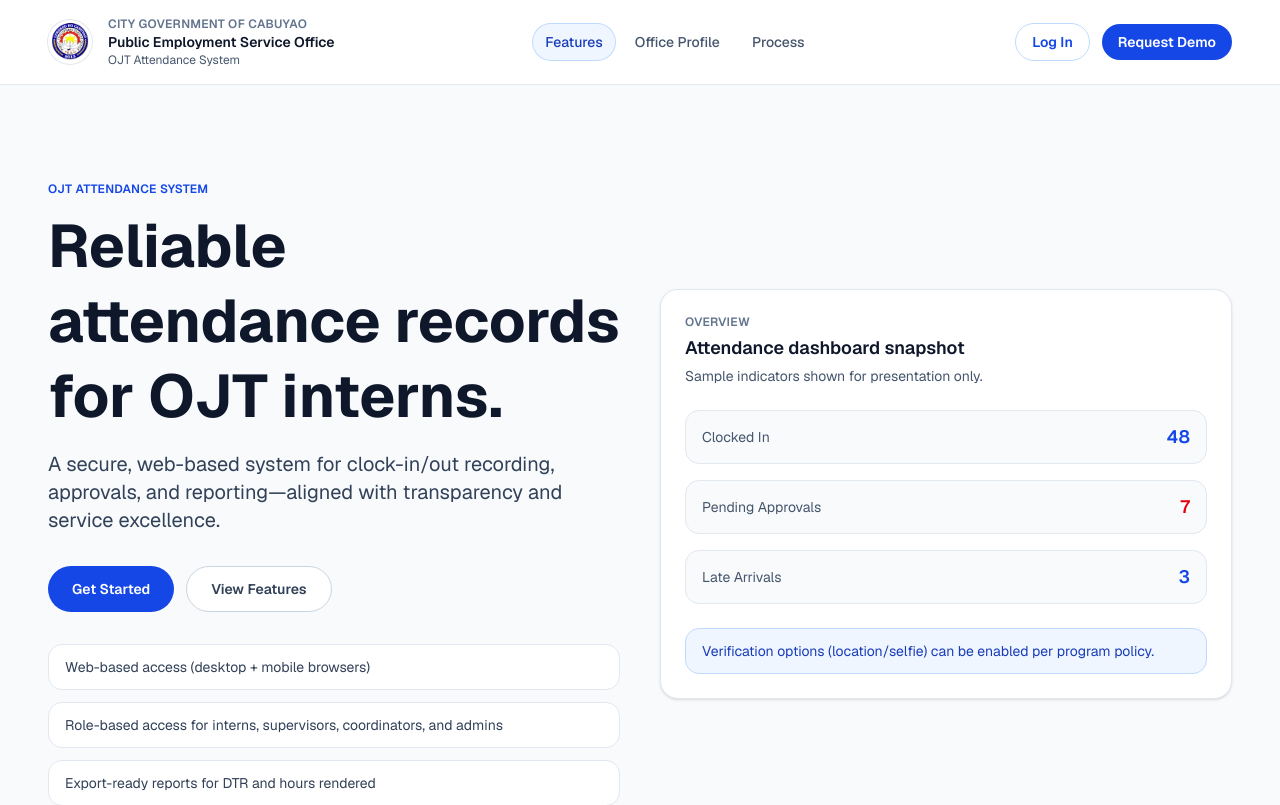
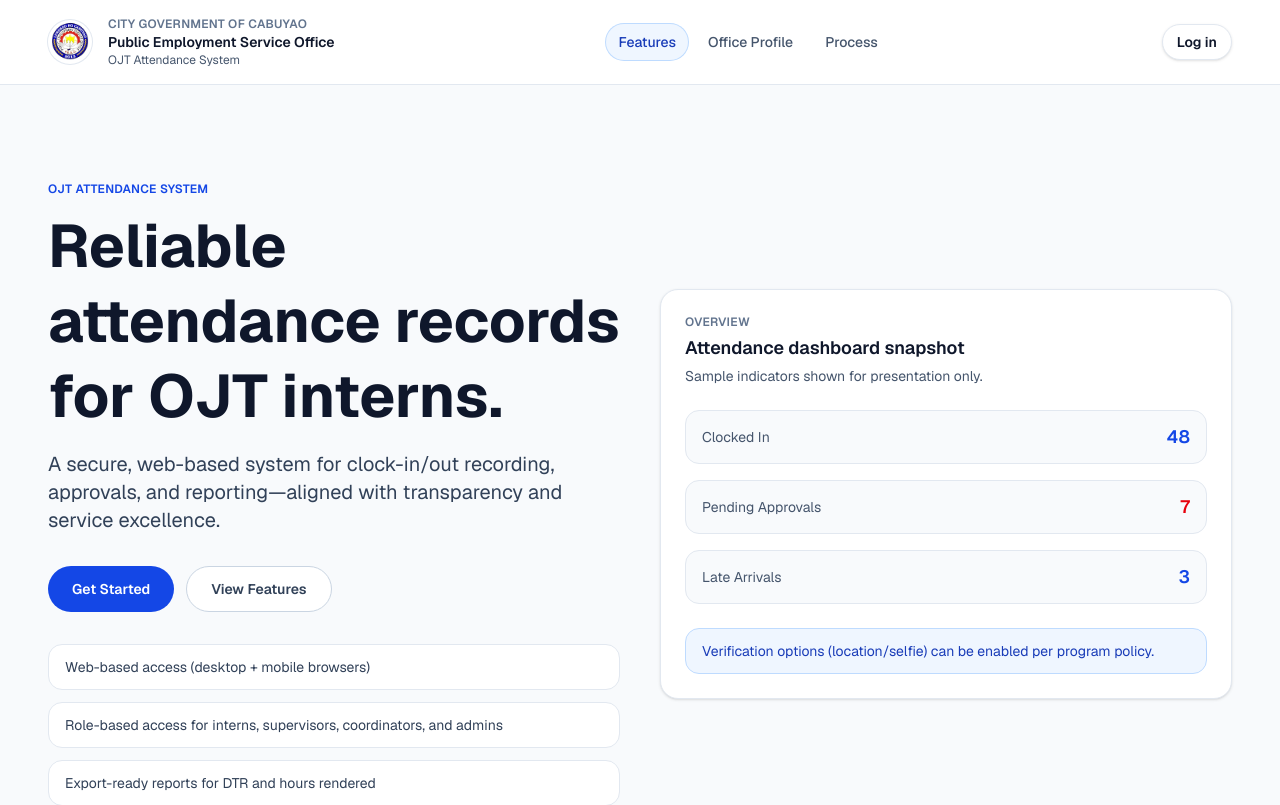
Before and after one commit to itsmemarkmalvar/peso-frontend, a Next.js app: page / in a window 1280 px wide. Shown: the top 805 px of the page. Built offline with nearby package versions, Linux system fonts and the light colour scheme.

Commit message:
Landing page minor revisions

```diff
--- a/src/app/(auth)/layout.tsx
+++ b/src/app/(auth)/layout.tsx
@@ -58,7 +58,7 @@ export default function AuthLayout({
           </div>
           <a
             href="/"
-            className="rounded-full border border-blue-200 px-4 py-2 text-sm font-semibold text-blue-700 hover:bg-blue-50"
+            className="inline-flex h-9 items-center justify-center whitespace-nowrap rounded-full border border-slate-200 bg-white px-3.5 text-sm font-semibold text-slate-900 shadow-sm transition hover:bg-slate-50 focus-visible:outline-none focus-visible:ring-2 focus-visible:ring-blue-600 focus-visible:ring-offset-2"
           >
             Back to Home
           </a>
--- a/src/components/landing/LandingHeader.tsx
+++ b/src/components/landing/LandingHeader.tsx
@@ -94,15 +94,9 @@ export function LandingHeader({ links }: LandingHeaderProps) {
         <div className="flex items-center gap-3">
           <a
             href="/login"
-            className="hidden rounded-full border border-blue-200 bg-white px-4 py-2 text-sm font-semibold text-blue-700 hover:bg-blue-50 md:inline-flex"
+            className="inline-flex h-9 items-center justify-center whitespace-nowrap rounded-full border border-slate-200 bg-white px-3.5 text-sm font-semibold text-slate-900 shadow-sm transition hover:bg-slate-50 focus-visible:outline-none focus-visible:ring-2 focus-visible:ring-blue-600 focus-visible:ring-offset-2"
           >
-            Log In
-          </a>
-          <a
-            href="mailto:pesocabuyaocity@gmail.com?subject=PESO%20OJT%20Attendance%20System%20-%20Request%20Demo"
-            className="inline-flex rounded-full bg-blue-700 px-4 py-2 text-sm font-semibold text-white hover:bg-blue-800"
-          >
-            Request Demo
+            Log in
           </a>
         </div>
       </div>
```
